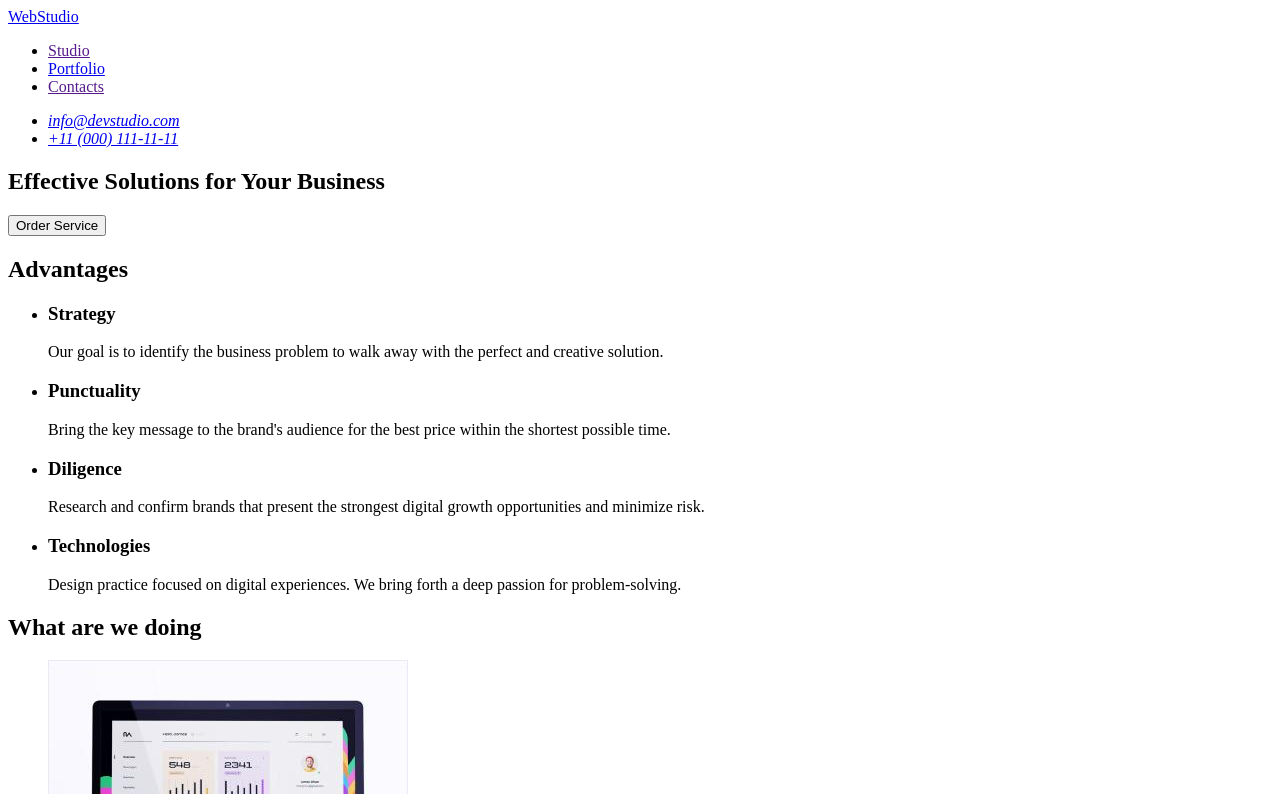
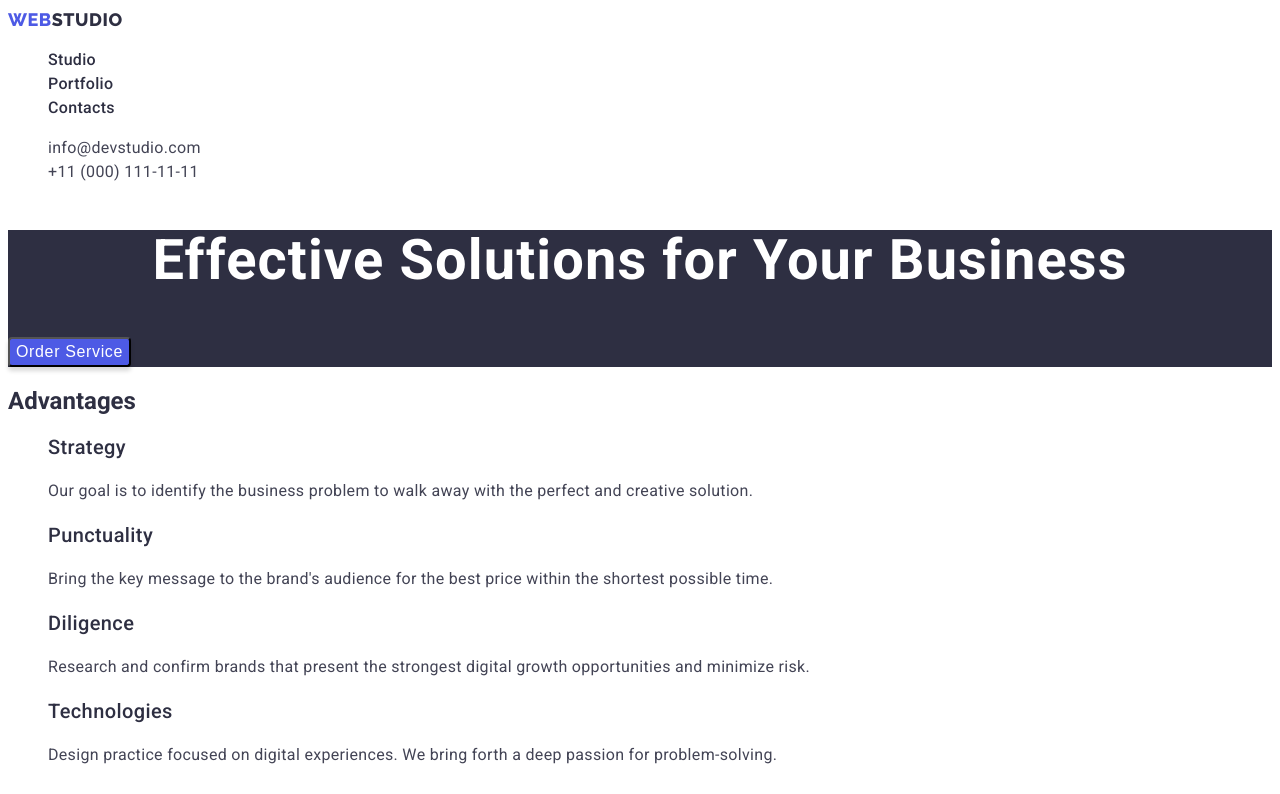
Before and after one commit to telezhka/goit-markup-hw-02, a plain HTML site: page index.html in a window 1280 px wide. Shown: the top 794 px of the page. Drawn offline with Linux system fonts and the light colour scheme.

Commit message:
not-ready-1

```diff
--- a/css/styles.css
+++ b/css/styles.css
@@ -1,2 +1,134 @@
+/* font-family: 'Raleway', sans-serif;
+font-family: 'Roboto', sans-serif; */
 body {
+  color: #2e2f42;
+  background-color: #fff;
+  font-family: "Roboto", sans-serif;
 }
+ul {
+  list-style-type: none;
+}
+a {
+  text-decoration: none;
+}
+
+.logo-first {
+  font-family: "Raleway", sans-serif;
+  color: #4d5ae5;
+  font-style: normal;
+  font-weight: 800;
+  font-size: 18px;
+  line-height: 24px;
+  display: flex;
+  align-items: center;
+  letter-spacing: 0.03em;
+  text-transform: uppercase;
+}
+.logo {
+  color: #2e2f42;
+  font-family: "Raleway", sans-serif;
+  font-style: normal;
+  font-weight: 800;
+  font-size: 18px;
+  line-height: 24px;
+  display: flex;
+  align-items: center;
+  letter-spacing: 0.03em;
+  text-transform: uppercase;
+}
+.nav-main-item {
+  font-style: normal;
+  font-weight: 500;
+  font-size: 16px;
+  line-height: 24px;
+  letter-spacing: 0.02em;
+  color: #2e2f42;
+}
+.contacts {
+  font-style: normal;
+  font-weight: 400;
+  font-size: 16px;
+  line-height: 24px;
+  letter-spacing: 0.02em;
+  color: #434455;
+}
+.hero {
+  background-color: #2e2f42;
+}
+.hero-text {
+  font-style: normal;
+  font-weight: 700;
+  font-size: 56px;
+  line-height: 60px;
+  text-align: center;
+  letter-spacing: 0.02em;
+  color: #ffffff;
+}
+.hero-btn {
+  background-color: #4d5ae5;
+  box-shadow: 0px 4px 4px rgba(0, 0, 0, 0.15);
+  border-radius: 4px;
+  font-style: normal;
+  font-weight: 500;
+  font-size: 16px;
+  line-height: 24px;
+  display: flex;
+  align-items: center;
+  letter-spacing: 0.04em;
+  color: #ffffff;
+}
+/* .hidden-title{} */
+/* .desc{} */
+.desc-title {
+  font-style: normal;
+  font-weight: 500;
+  font-size: 20px;
+  line-height: 24px;
+  letter-spacing: 0.02em;
+  color: #2e2f42;
+}
+.desc-text {
+  font-style: normal;
+  font-weight: 400;
+  font-size: 16px;
+  line-height: 24px;
+  letter-spacing: 0.02em;
+  color: #434455;
+}
+.section-title {
+  font-style: normal;
+  font-weight: 700;
+  font-size: 36px;
+  line-height: 40px;
+  text-align: center;
+  letter-spacing: 0.02em;
+  text-transform: capitalize;
+  color: #2e2f42;
+}
+.team {
+  background-color: #f4f4fd;
+}
+.team-card {
+  background: #ffffff;
+  box-shadow: 0px 1px 6px rgba(46, 47, 66, 0.08),
+    0px 1px 1px rgba(46, 47, 66, 0.16), 0px 2px 1px rgba(46, 47, 66, 0.08);
+  border-radius: 0px 0px 4px 4px;
+}
+.card-name {
+  font-style: normal;
+  font-weight: 500;
+  font-size: 20px;
+  line-height: 24px;
+  text-align: center;
+  letter-spacing: 0.02em;
+  color: #2e2f42;
+}
+.card-desc {
+  font-style: normal;
+  font-weight: 400;
+  font-size: 16px;
+  line-height: 24px;
+  text-align: center;
+  letter-spacing: 0.02em;
+  color: #434455;
+}
--- a/index.html
+++ b/index.html
@@ -5,60 +5,73 @@
     <meta http-equiv="X-UA-Compatible" content="IE=edge" />
     <meta name="viewport" content="width=device-width, initial-scale=1.0" />
     <title>Web Studio 3.0</title>
+    <link rel="stylesheet" href="./css/styles.css" />
+    <link rel="preconnect" href="https://fonts.googleapis.com" />
+    <link rel="preconnect" href="https://fonts.gstatic.com" crossorigin />
+    <link
+      href="https://fonts.googleapis.com/css2?family=Raleway:wght@800&family=Roboto:wght@400;500;700&display=swap"
+      rel="stylesheet"
+    />
   </head>
   <body>
     <header>
       <nav>
-        <a href="./index.html">WebStudio</a>
-        <ul>
-          <li><a href="">Studio</a></li>
-          <li><a href="./portfolio.html">Portfolio</a></li>
-          <li><a href="">Contacts</a></li>
+        <a href="./index.html" class="logo"
+          ><span class="logo-first">Web</span>Studio</a
+        >
+        <ul class="nav-main">
+          <li><a class="nav-main-item" href="">Studio</a></li>
+          <li>
+            <a class="nav-main-item" href="./portfolio.html">Portfolio</a>
+          </li>
+          <li><a class="nav-main-item" href="">Contacts</a></li>
         </ul>
       </nav>
       <address>
         <ul>
           <li>
-            <a href="mailto:info@devstudio.com">info@devstudio.com</a>
+            <a class="contacts" href="mailto:info@devstudio.com"
+              >info@devstudio.com</a
+            >
           </li>
           <li>
-            <a href="tel:+110001111111">+11 (000) 111-11-11</a>
+            <a class="contacts" href="tel:+110001111111">+11 (000) 111-11-11</a>
           </li>
         </ul>
       </address>
     </header>
     <main>
-      <section>
-        <h1>Effective Solutions for Your Business</h1>
-        <button type="button">Order Service</button>
+      <section class="hero">
+        <h1 class="hero-text">Effective Solutions for Your Business</h1>
+        <button type="button" class="hero-btn">Order Service</button>
       </section>
       <section>
-        <h2>Advantages</h2>
-        <ul>
+        <h2 class="hidden-title">Advantages</h2>
+        <ul class="desc">
           <li>
-            <h3>Strategy</h3>
-            <p>
+            <h3 class="desc-title">Strategy</h3>
+            <p class="desc-text">
               Our goal is to identify the business problem to walk away with the
               perfect and creative solution.
             </p>
           </li>
           <li>
-            <h3>Punctuality</h3>
-            <p>
+            <h3 class="desc-title">Punctuality</h3>
+            <p class="desc-text">
               Bring the key message to the brand's audience for the best price
               within the shortest possible time.
             </p>
           </li>
           <li>
-            <h3>Diligence</h3>
-            <p>
+            <h3 class="desc-title">Diligence</h3>
+            <p class="desc-text">
               Research and confirm brands that present the strongest digital
               growth opportunities and minimize risk.
             </p>
           </li>
           <li>
-            <h3>Technologies</h3>
-            <p>
+            <h3 class="desc-title">Technologies</h3>
+            <p class="desc-text">
               Design practice focused on digital experiences. We bring forth a
               deep passion for problem-solving.
             </p>
@@ -66,7 +79,7 @@
         </ul>
       </section>
       <section>
-        <h2>What are we doing</h2>
+        <h2 class="section-title">What are we doing</h2>
         <ul>
           <li>
             <img
@@ -91,50 +104,52 @@
           </li>
         </ul>
       </section>
-      <section>
-        <h2>Our Team</h2>
+      <section class="team">
+        <h2 class="section-title">Our Team</h2>
         <ul>
-          <li>
+          <li class="team-card">
             <img
               src="./images/mark-guerrero.jpg"
               alt="portrait of Mark Guerrero"
               width="264"
             />
-            <h3>Mark Guerrero</h3>
-            <p>Product Designer</p>
+            <h3 class="card-name">Mark Guerrero</h3>
+            <p class="card-desc">Product Designer</p>
           </li>
-          <li>
+          <li class="team-card">
             <img
               src="./images/tom-ford.jpg"
               alt="portrait of Tom Ford"
               width="264"
             />
-            <h3>Tom Ford</h3>
-            <p>Frontend Developer</p>
+            <h3 class="card-name">Tom Ford</h3>
+            <p class="card-desc">Frontend Developer</p>
           </li>
-          <li>
+          <li class="team-card">
             <img
               src="./images/camila-garcia.jpg"
               alt="portrait of Camila Garcia"
               width="264"
             />
-            <h3>Camila Garcia</h3>
-            <p>Marketing</p>
+            <h3 class="card-name">Camila Garcia</h3>
+            <p class="card-desc">Marketing</p>
           </li>
-          <li>
+          <li class="team-card">
             <img
               src="./images/daniel-wilson.jpg"
               alt="portrait of Daniel Wilson"
               width="264"
             />
-            <h3>Daniel Wilson</h3>
-            <p>UI Designer</p>
+            <h3 class="card-name">Daniel Wilson</h3>
+            <p class="card-desc">UI Designer</p>
           </li>
         </ul>
       </section>
     </main>
     <footer>
-      <a href="./index.html">WebStudio</a>
+      <a href="./index.html" class="logo"
+        ><span class="logo-first">Web</span>Studio</a
+      >
       <p>
         Increase the flow of customers and sales for your business with digital
         marketing & growth solutions.
```
Also changed, not shown: portfolio.html (+41 -26 lines).
